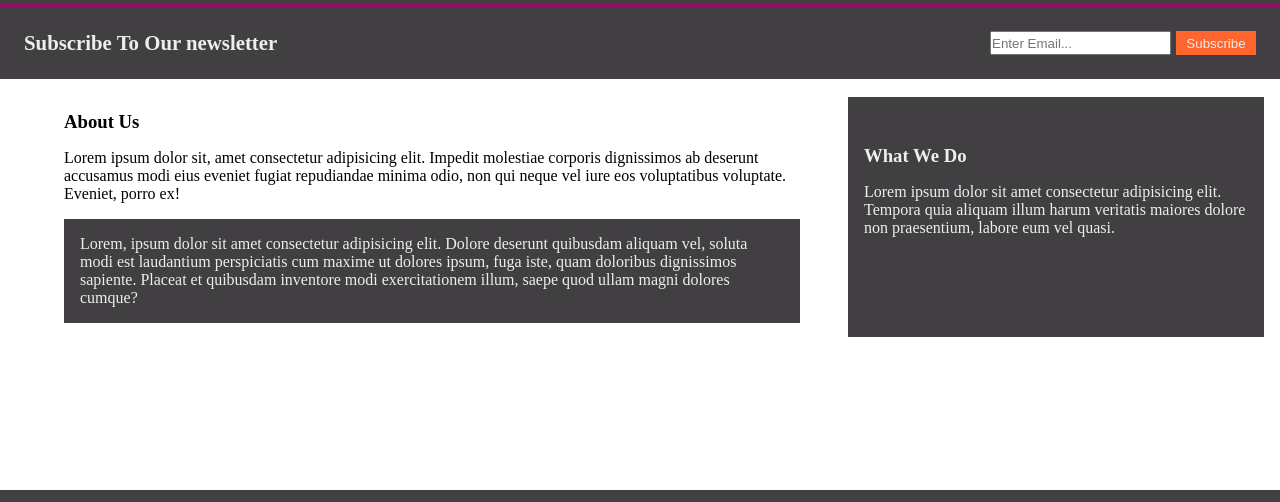
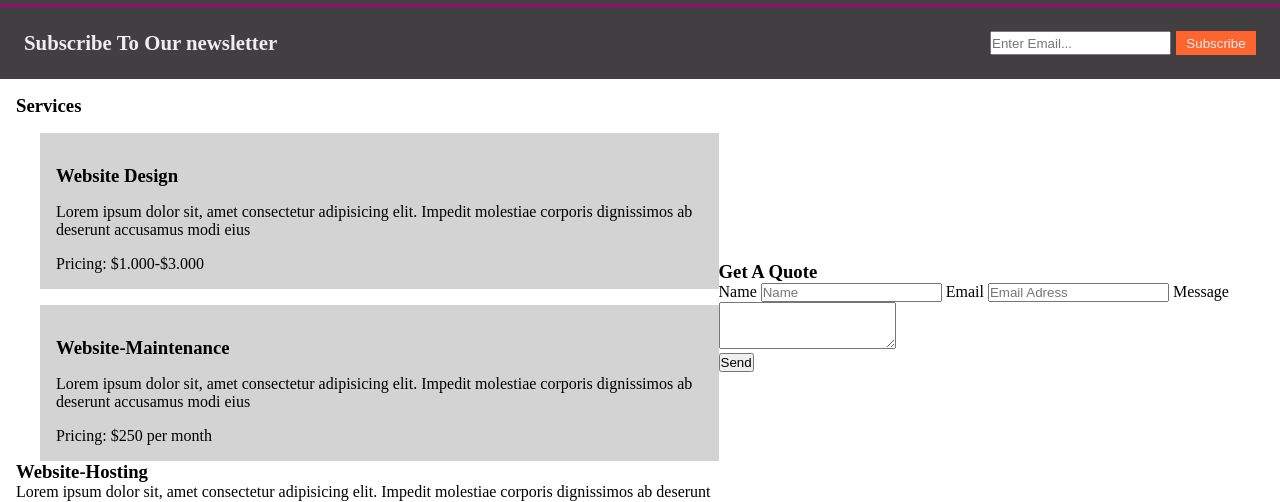
Before and after one commit to halilerkantarci/Project6-Website-Page-Design, a plain HTML site: page services.html in a window 1280 px wide. Shown: the part 71-573 px from the top of the page. Drawn offline with Linux system fonts and the light colour scheme.

Commit message:
servieces started

```diff
--- a/scss/pages/_services.scss
+++ b/scss/pages/_services.scss
@@ -0,0 +1,21 @@
+.main-2 {
+  display: grid;
+  grid-template-columns: 11fr 1fr;
+  padding: 1rem;
+  @include hiza();
+  .website-design {
+    background-color: lightgray;
+    padding: 1rem;
+    margin-top: 1rem;
+    margin-left: 1.5rem;
+    h3 {
+      margin-top: 1rem;
+    }
+    p {
+      margin-top: 1rem;
+    }
+  }
+  .website-maintenance {
+    @extend .website-design;
+  }
+}
--- a/services.html
+++ b/services.html
@@ -34,15 +34,35 @@
           <div class="e-button"><button>Subscribe</button></div>
         </div>
       </div>
-      <section class="main-1">
+      <section class="main-2">
+
         <div class="left">
-          <h3>About Us</h3>
-          <p>Lorem ipsum dolor sit, amet consectetur adipisicing elit. Impedit molestiae corporis dignissimos ab deserunt accusamus modi eius eveniet fugiat repudiandae minima odio, non qui neque vel iure eos voluptatibus voluptate. Eveniet, porro ex!</p>
-          <p class="bg-p">Lorem, ipsum dolor sit amet consectetur adipisicing elit. Dolore deserunt quibusdam aliquam vel, soluta modi est laudantium perspiciatis cum maxime ut dolores ipsum, fuga iste, quam doloribus dignissimos sapiente. Placeat et quibusdam inventore modi exercitationem illum, saepe quod ullam magni dolores cumque?</p>
+        <h3>Services</h3>
+          <div class="website-design">
+              <h3>Website Design</h3>
+          <p>Lorem ipsum dolor sit, amet consectetur adipisicing elit. Impedit molestiae corporis dignissimos ab deserunt accusamus modi eius </p>
+          <p>Pricing: $1.000-$3.000</p>
+        </div>
+        <div class="website-maintenance"><h3>Website-Maintenance</h3>
+            <p>Lorem ipsum dolor sit, amet consectetur adipisicing elit. Impedit molestiae corporis dignissimos ab deserunt accusamus modi eius </p>
+            <p>Pricing: $250 per month</p>
+          </div>
+          <div class="website-hosting"><h3>Website-Hosting</h3>
+            <p>Lorem ipsum dolor sit, amet consectetur adipisicing elit. Impedit molestiae corporis dignissimos ab deserunt accusamus modi eius </p>
+            <p>Pricing: $25 per month</p>
+          </div>
         </div>
         <div class="right">
-          <h3>What We Do</h3>
-          <p>Lorem ipsum dolor sit amet consectetur adipisicing elit. Tempora quia aliquam illum harum veritatis maiores dolore non praesentium, labore eum vel quasi.</p>
+          <h3>Get A Quote</h3>
+          <div class="form">
+              <label for="name">Name</label>
+            <input type="text" placeholder="Name" id="name">
+            <label for="email">Email</label>
+            <input type="email" placeholder="Email Adress" id="email">
+            <label for="message">Message</label>
+            <textarea name="" id="message" rows="3"></textarea>
+          </div>
+          <button>Send</button>
         </div>
     </section>
         </div>
```
Also changed, not shown: css/style.css, 1 other file.
